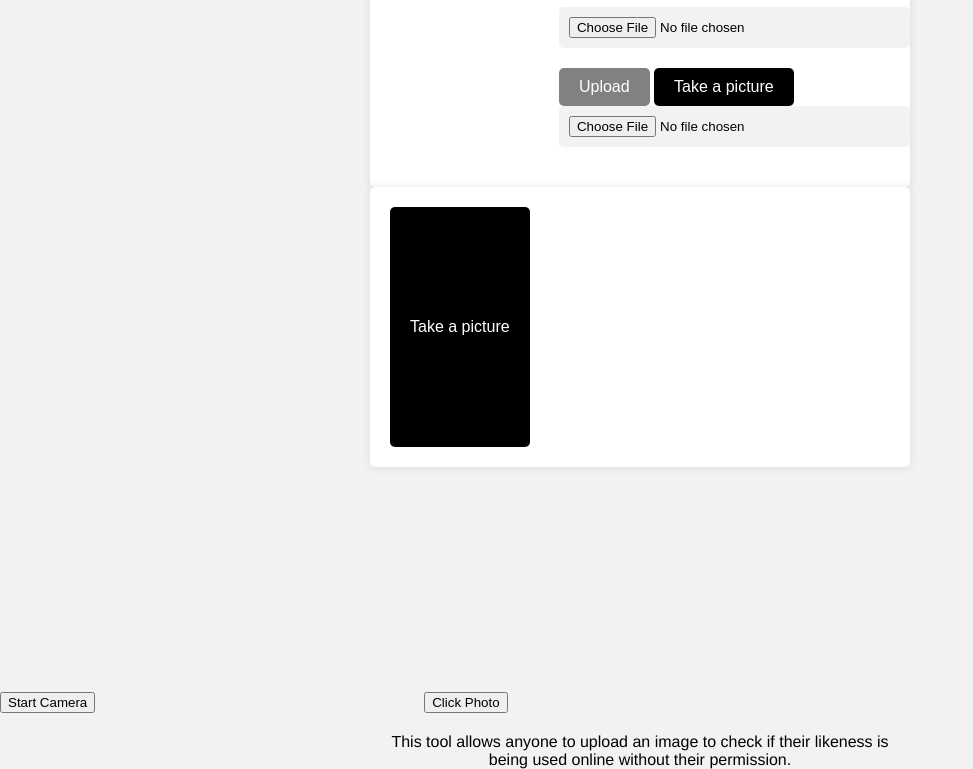
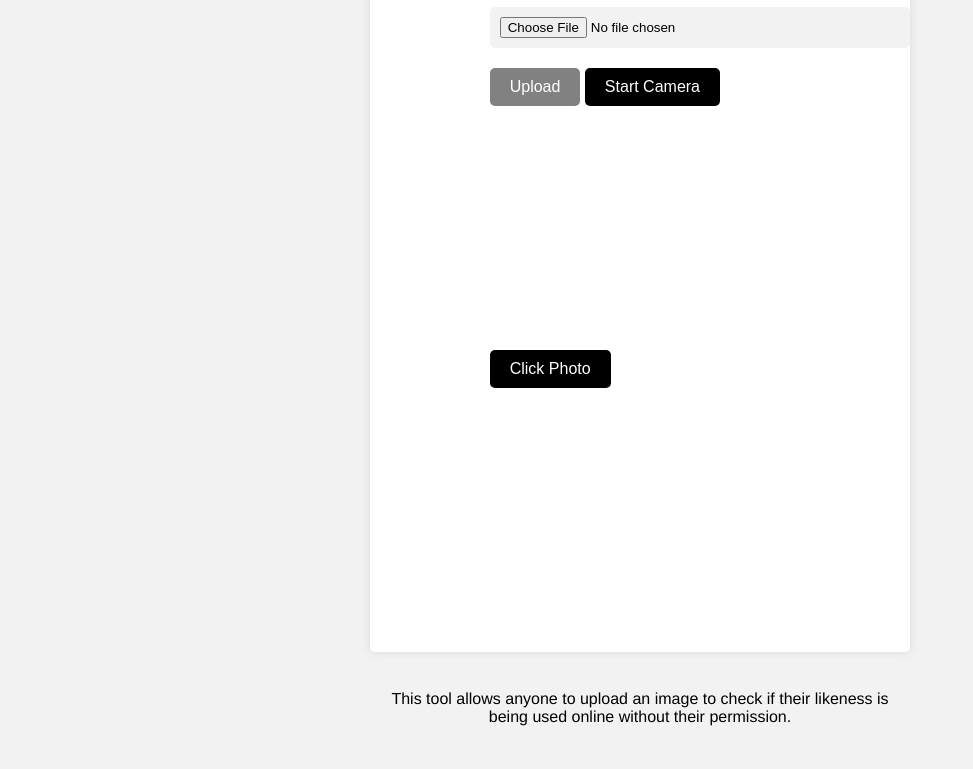
Before and after one commit to jayvock/wcc-group-prototype, a plain HTML site: page index.html in a window 1280 px wide. Shown: the part 258-1027 px from the top of the page, without its empty margins (0-973 px from the left). After the commit the page ends 984 px from the top, so only its background shows below. Drawn offline with Linux system fonts and the light colour scheme.

Commit message:
camera capture

```diff
--- a/index.html
+++ b/index.html
@@ -16,23 +16,18 @@
         <label for="file">Select an image to upload: (only .jpg .jpeg .png is allowed) </label>
         <input type="file" name="image">
         <input type="submit" value="Upload" disabled>
-        <input id="myFileInput" type="submit" value="Take a picture"  accept="image/*;capture=camera">
-        <input type="file" accept="image/*" capture>
+        <input id="start-camera" type="button" value="Start Camera"  accept="image/*;capture=camera">
+        <video id="video" width="320" height="240" autoplay></video>
+        <input id="click-photo" type="button" value="Click Photo"  accept="image/*;capture=camera">
+        <canvas id="canvas" width="320" height="240"></canvas>
 
 
 
       </div>
     </form>
 
-    <form action="next-page.html" method="get">
-      <input id="myFileInput" type="submit" value="Take a picture"  accept="image/*;capture=camera">
-      <video id="video_submit" width="320" height="240" autoplay></video>
-    </form>
 
-    <button id="start-camera">Start Camera</button>
-    <video id="video" width="320" height="240" autoplay></video>
-    <button id="click-photo">Click Photo</button>
-    <canvas id="canvas" width="320" height="240"></canvas>
+
 
 
     <br>
@@ -57,33 +52,11 @@
       document.querySelector('input[type=file]').addEventListener('change', renderFile);
     </script>
 
-    <script>
 
 
 
-
-        const renderCamera = () => {
-        const camera_submit=document.querySelector("#myFileInput");
-        const video_submit=document.querySelector("#video_submit");
-        const file = document.querySelector('input[type=file]').files[0];
-        const reader = new FileReader();
-//         camera_submit.addEventListener('click', async function() {
-//    	let stream_submit = await navigator.mediaDevices.getUserMedia({ video: true, audio: false });
-// 	video.srcObject = stream;
-// });
-        reader.addEventListener('load', () => {
-          camera_submit.src = reader.result;
-        }, false);
-        if (file) {
-          reader.readAsDataURL(file);
-        }
-      };
-      document.querySelector('input[type=file]').addEventListener('change', renderCamera);
-    </script>
-
-
 <script>
-  let camera_button = document.querySelector("#start-camera");
+let camera_button = document.querySelector("#start-camera");
 let video = document.querySelector("#video");
 let click_button = document.querySelector("#click-photo");
 let canvas = document.querySelector("#canvas");
@@ -102,14 +75,6 @@ click_button.addEventListener('click', function() {
 });
 </script>
 
-<script>
-  const fileInput = document.querySelector("#start-camera");
-  let video1 = document.querySelector("#video");
-
-  fileInput.addEventListener('change', (e) =>
-    doSomethingWithFiles(e.target.files),
-  );
-</script>
 
 
   </body>
--- a/style.css
+++ b/style.css
@@ -76,7 +76,16 @@ form input[type="submit"] {
   cursor: pointer;
   transition: background-color 0.3s ease;
 }
-
+form input[type="button"] {
+  background-color: black;
+  color: #fff;
+  border: none;
+  padding: 10px 20px;
+  border-radius: 5px;
+  font-size: 16px;
+  cursor: pointer;
+  transition: background-color 0.3s ease;
+}
 form input[type="submit"]:hover {
   background-color: #838383;
 }
```
